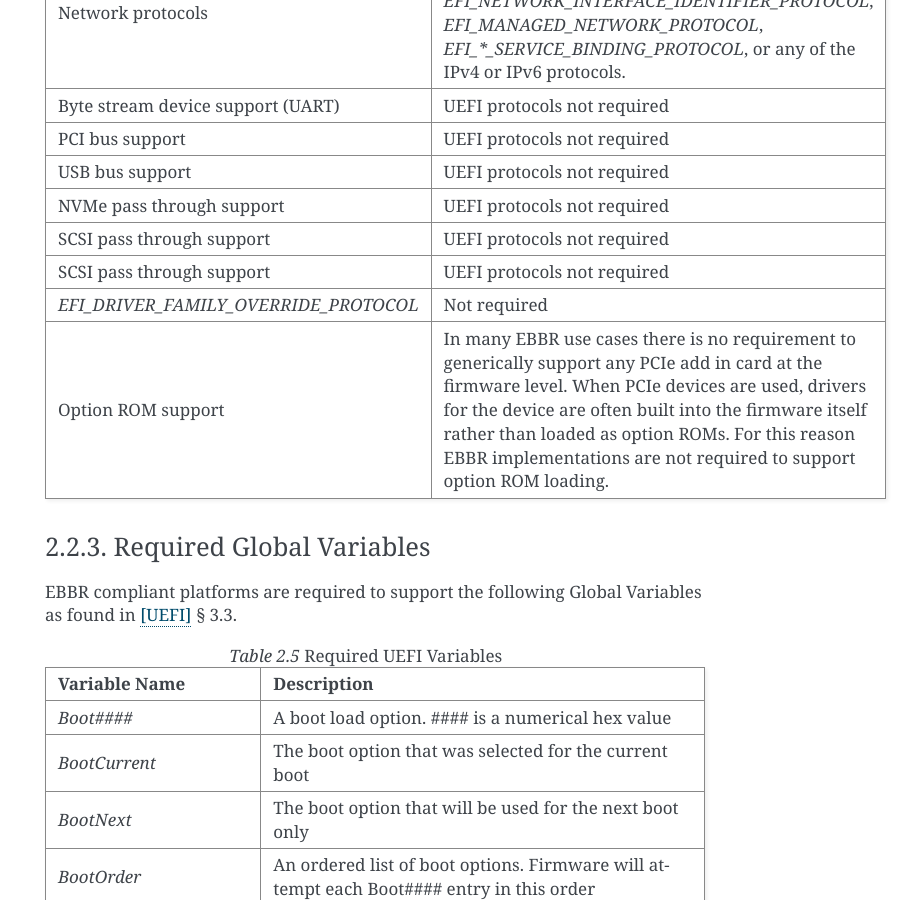
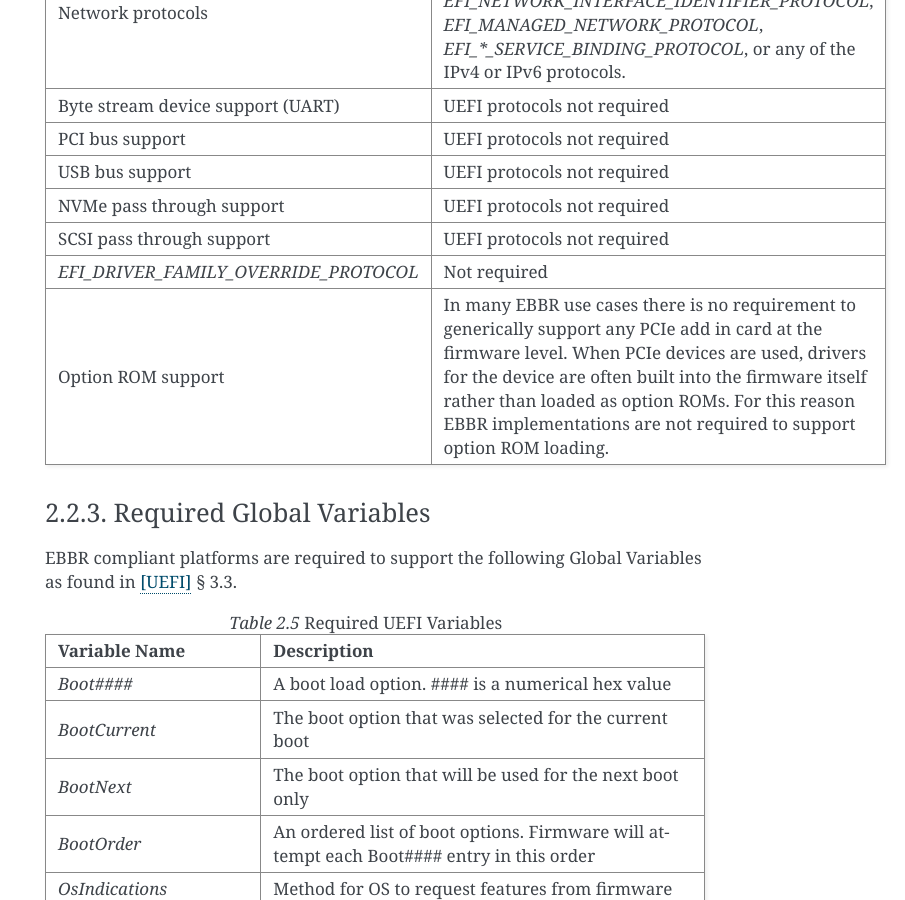
Before and after one commit to ARM-software/ebbr, a Sphinx documentation site: the page built from source/chapter2-uefi.rst, in a window 1280 px wide and 900 px high, scrolled down 3316 px. Shown: the whole window, without its empty margins (375-1280 px from the left). Built offline with Sphinx 7.4.7, drawn with Linux system fonts in a browser that asks for light colours.

Commit message:
trivial: remove duplicate SCSI pass through support
Signed-off-by: Vincent Stehlé <vincent.stehle@arm.com>
Signed-off-by: Grant Likely <grant.likely@arm.com>

```diff
--- a/source/chapter2-uefi.rst
+++ b/source/chapter2-uefi.rst
@@ -149,8 +149,6 @@ interface specific UEFI protocols, and so they have been made optional.
    * - USB bus support
      - UEFI protocols not required
    * - NVMe pass through support
-     - UEFI protocols not required
-   * - SCSI pass through support
      - UEFI protocols not required
    * - SCSI pass through support
      - UEFI protocols not required
```
